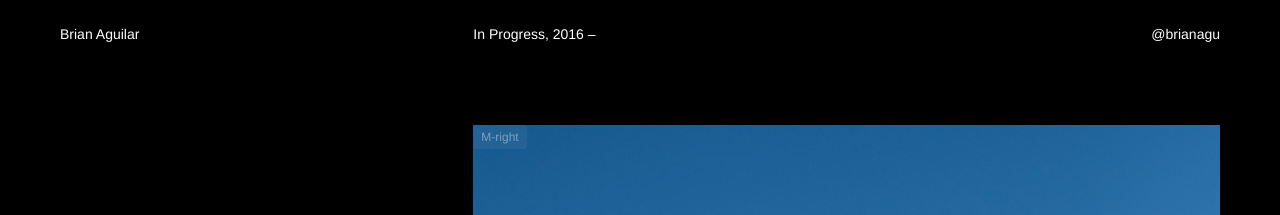
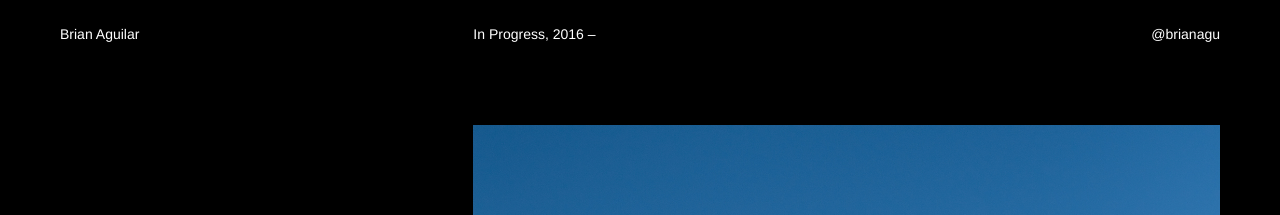
Before and after one commit to brianagu/memories-test, a Next.js app: page / in a window 1280 px wide. Shown: the top 215 px of the page. Built offline with nearby package versions, Linux system fonts and the light colour scheme.

Commit message:
Hide component variant labels

```diff
--- a/components/MediaBlock.tsx
+++ b/components/MediaBlock.tsx
@@ -50,11 +50,6 @@ export function MediaBlock({ asset }: MediaBlockProps) {
         viewport={{ margin: '0px 0px 0px 0px' }}
         transition={{ duration: 0.8 }}
       >
-        {/* Variant label - debug display */}
-        <div className="absolute top-0 left-0 text-xs font-medium text-white/40 pointer-events-none z-10 bg-white/5 px-2 py-1 rounded">
-          {asset.variant}
-        </div>
-
         {/* Inner container for media + caption */}
         <div className="flex flex-col gap-4">
           {/* Media - Image or Video */}
```
